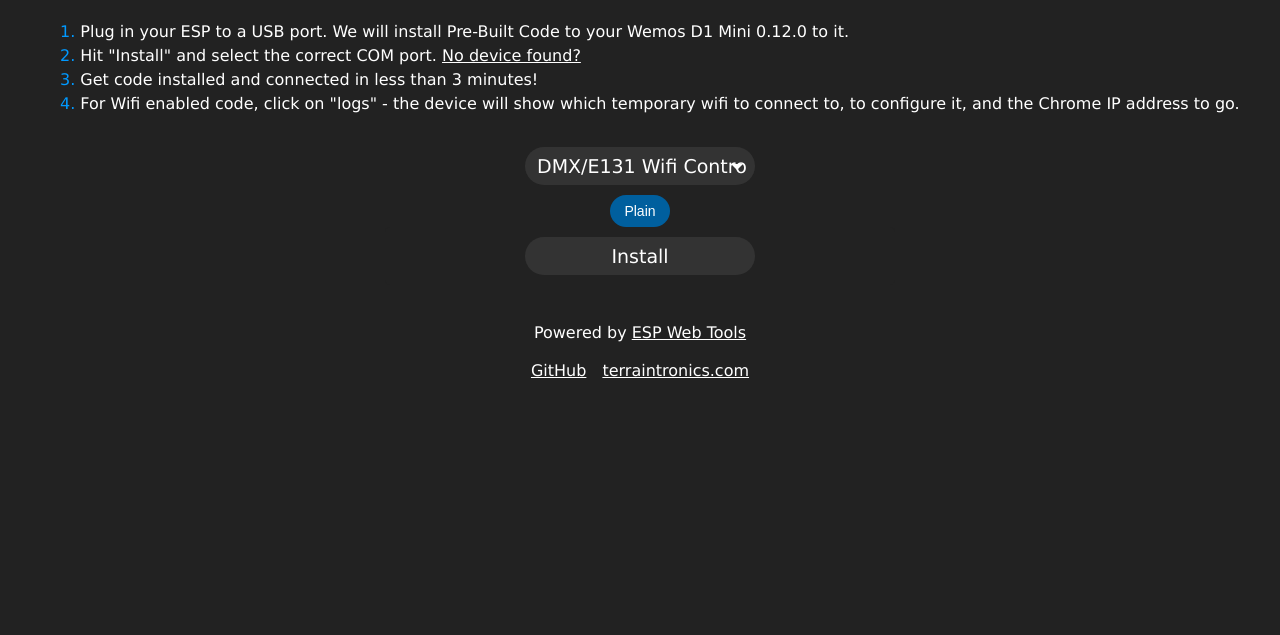
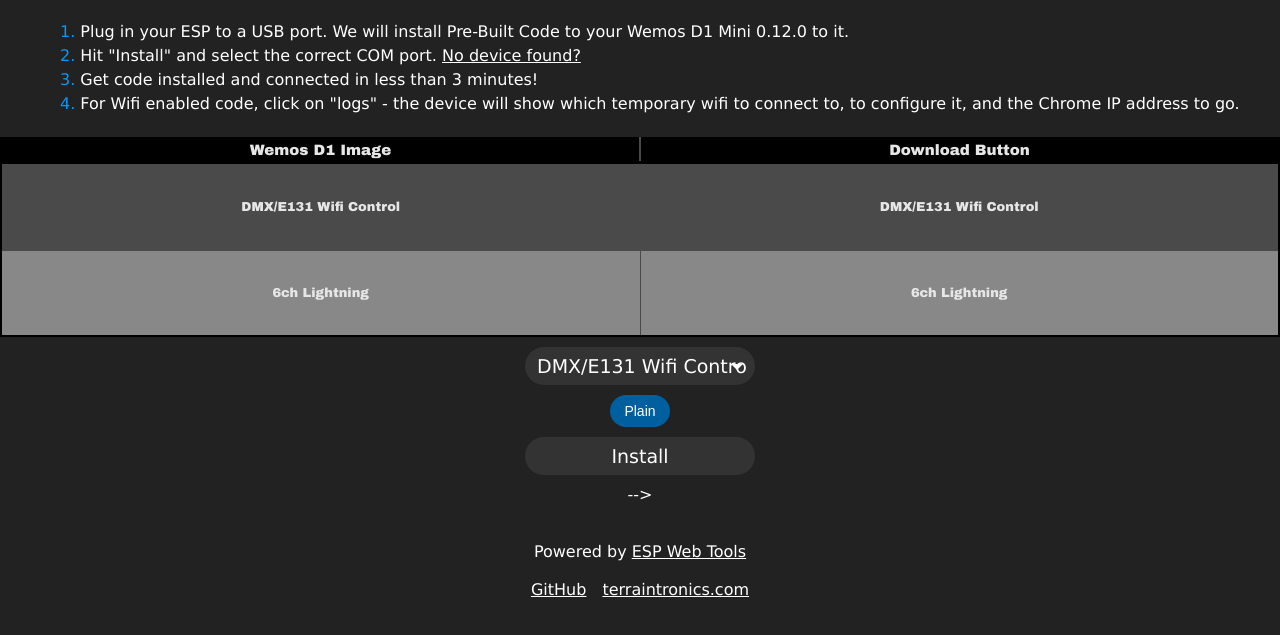
Before and after one commit to Audio-Rochey/ESP-Web-Tools, a plain HTML site: page index.html in a window 1280 px wide. Shown: the part 51-686 px from the top of the page. Drawn offline with Linux system fonts and the light colour scheme; a script that the page names is missing.

Commit message:
Update index.html

```diff
--- a/index.html
+++ b/index.html
@@ -27,6 +27,25 @@
   <li> For Wifi enabled code, click on "logs" - the device will show which temporary wifi to connect to, to configure it, and the Chrome IP address to go.
   </li>
 </ol><br><br>
+
+	<table class="darkTable">
+<thead>
+<tr>
+<th>Wemos D1 Image</th>
+<th>Download Button</th>
+</tr>
+</thead>
+<tbody>
+<tr>
+<td>DMX/E131 Wifi Control</td>
+<td><esp-web-install-button manifest="test/manifest_cilgerrane131.json">DMX/E131 Wifi Control</esp-web-install-button></td>
+</tr>
+<tr>
+<td>6ch Lightning</td>
+<td><esp-web-install-button manifest="test/manifest_cilgerranlightning.json">6ch Lightning</esp-web-install-button></td>
+</tr>
+</tbody>
+</table>
 
   <!-- add new builds here -->
   <select id="ver" class="btn" onchange="resetCheckboxes();setManifest();">
@@ -90,7 +109,7 @@
         manifest=""
       >
         <button class="btn" slot="activate">Install</button>
-      </esp-web-install-button><br>
+      </esp-web-install-button><br> -->
 </div>
 <br></brY><br>Powered by <a href="https://esphome.github.io/esp-web-tools/" target="_blank">ESP Web Tools</a><br>
 <br><a href="https://github.com/Audio-Rochey/" target="_blank">GitHub</a>&emsp;<a href="http://www.terraintronics.com" target="_blank">terraintronics.com</a>
```
